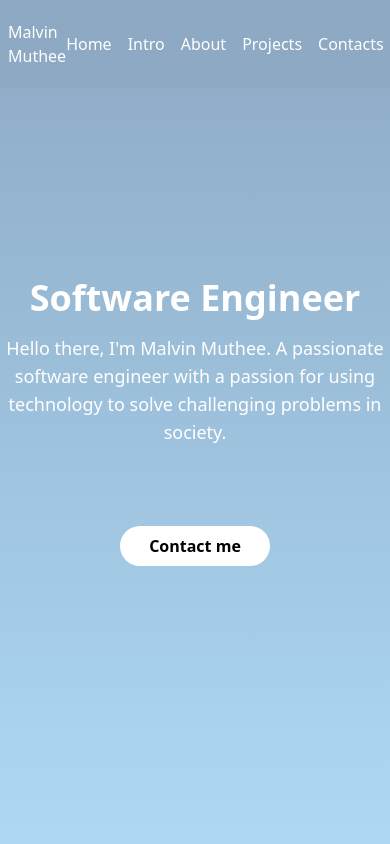
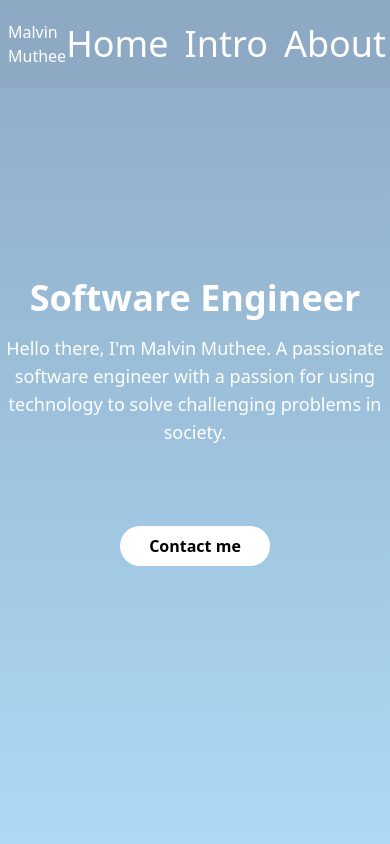
Before and after one commit to MalvinNdegwa/Portfolio, a React (Create React App) app: page / in a window 390 px wide. Shown: the top 844 px of the page. Built offline with nearby package versions, Linux system fonts and the light colour scheme; the HTML template or start-up script is replaced by a standard one.

Commit message:
Add font  responsiveness to header section

```diff
--- a/src/Components/Header.js
+++ b/src/Components/Header.js
@@ -14,11 +14,11 @@ export default function Header() {
             <div className='flex justify-between items-center py-5 px-2'>
                 <Link to='/' onClick={() => scrollToSection('intro')}>Malvin Muthee</Link>
                 <div className='flex'>
-                    <Link to='/' onClick={() => scrollToSection('intro')} className='mr-4'>Home</Link>
-                    <Link to='/' onClick={() => scrollToSection('intro')} className='mr-4'>Intro</Link>
-                    <Link to='/' onClick={() => scrollToSection('about')} className='mr-4'>About</Link>
-                    <Link to='/' onClick={() => scrollToSection('projects')} className='mr-4'>Projects</Link>
-                    <Link to='/' onClick={() => scrollToSection('contact')} className='mr-4'>Contacts</Link>
+                    <Link to='/' onClick={() => scrollToSection('intro')} className='mr-4 text-4xl sm:text-normal '>Home</Link>
+                    <Link to='/' onClick={() => scrollToSection('intro')} className='mr-4 text-4xl sm:text-normal'>Intro</Link>
+                    <Link to='/' onClick={() => scrollToSection('about')} className='mr-4 text-4xl sm:text-normal'>About</Link>
+                    <Link to='/' onClick={() => scrollToSection('projects')} className='mr-4 text-4xl sm:text-normal '>Projects</Link>
+                    <Link to='/' onClick={() => scrollToSection('contact')} className='mr-4 text-4xl sm:text-normal'>Contacts</Link>
                 </div>
             </div>
         </div>
```
